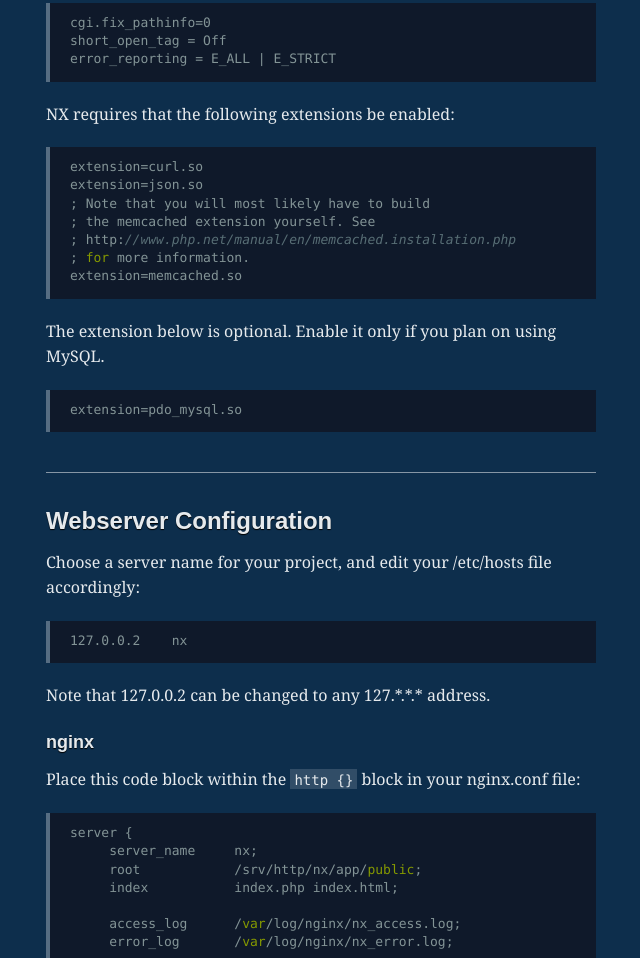
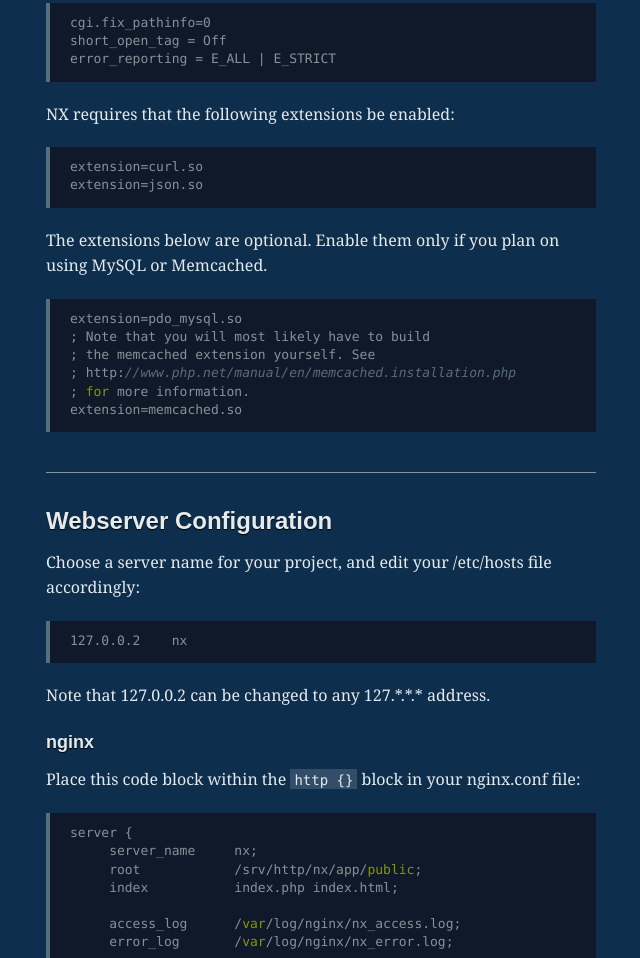
Before and after one commit to webdev1001/nx_docs, a plain HTML site: page index.html in a window 1280 px wide. Shown: the part 1116-2074 px from the top of the page, without its empty margins (114-754 px from the left). Drawn offline with nearby package versions, Linux system fonts and the light colour scheme.

Commit message:
Update documentation.

```diff
--- a/index.html
+++ b/index.html
@@ -32,17 +32,17 @@ error_reporting = E_ALL | E_STRICT
 
 <pre><code>extension=curl.so
 extension=json.so
+</code></pre>
+
+<p>The extensions below are optional.  Enable them only if you plan
+on using MySQL or Memcached.</p>
+
+<pre><code>extension=pdo_mysql.so
 ; Note that you will most likely have to build
 ; the memcached extension yourself. See
 ; http://www.php.net/manual/en/memcached.installation.php
 ; for more information.
 extension=memcached.so
-</code></pre>
-
-<p>The extension below is optional.  Enable it only if you plan
-on using MySQL.</p>
-
-<pre><code>extension=pdo_mysql.so
 </code></pre></div></article><article id="install.webserver"><h2>Webserver Configuration</h2><div><p>Choose a server name for your project, and edit your
 /etc/hosts file accordingly:</p>
 
```
